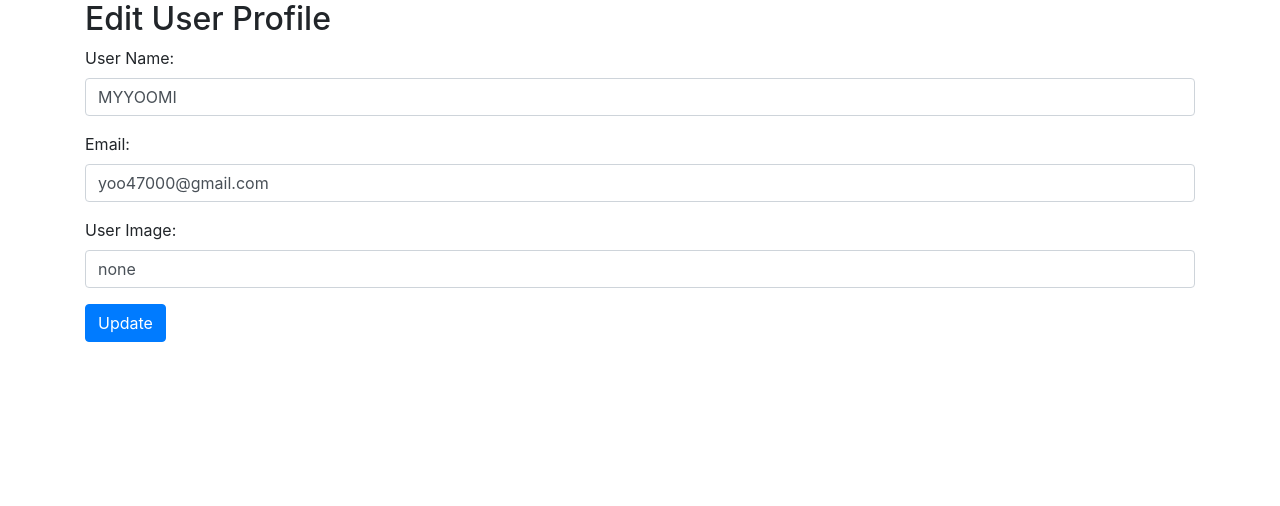
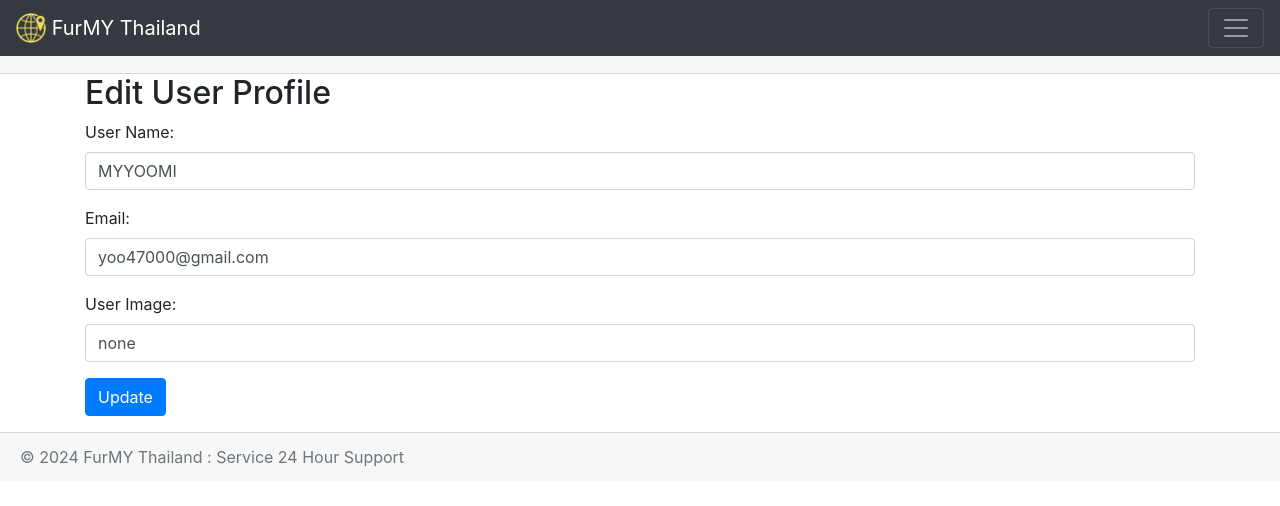
Before and after one commit to mrmyyoochannel/website-price-ticket, a PHP site: page /editprofile.php in a window 1280 px wide. Shown: the top 506 px of the page. Run offline with PHP 8.4, Linux system fonts and the light colour scheme; data comes from the database, SQL or seed files in the repository; some libraries are stand-ins or nearby versions.

Commit message:
Update editprofile.php

```diff
--- a/editprofile.php
+++ b/editprofile.php
@@ -1,16 +1,5 @@
 <?php
-$servername = "localhost";
-$username = "root";
-$password = "";
-$dbname = "web.setting";
-
-// Create connection
-$conn = new mysqli($servername, $username, $password, $dbname);
-
-// Check connection
-if ($conn->connect_error) {
-    die("Connection failed: " . $conn->connect_error);
-}
+ include('_system.site/_connect.php');
 
 if ($_SERVER["REQUEST_METHOD"] == "POST") {
     $id = $_POST["id"];
@@ -52,6 +41,9 @@ if ($result->num_rows > 0) {
 $conn->close();
 ?>
 
+<?php include_once('_system.site/_nav.php'); ?>
+    <div class="card-header"></div>
+        <div class="card-header"></div>
 <!DOCTYPE html>
 <html lang="en">
 <head>
@@ -88,5 +80,8 @@ $conn->close();
     <script src="https://code.jquery.com/jquery-3.5.1.slim.min.js"></script>
     <script src="https://cdn.jsdelivr.net/npm/@popperjs/core@2.9.2/dist/umd/popper.min.js"></script>
     <script src="https://stackpath.bootstrapcdn.com/bootstrap/4.5.2/js/bootstrap.min.js"></script>
+      <div class="card-footer text-muted">
+  © 2024 <?= $web_record['web_name']; ?> : Service 24 Hour Support
+  </div>
 </body>
 </html>
```
